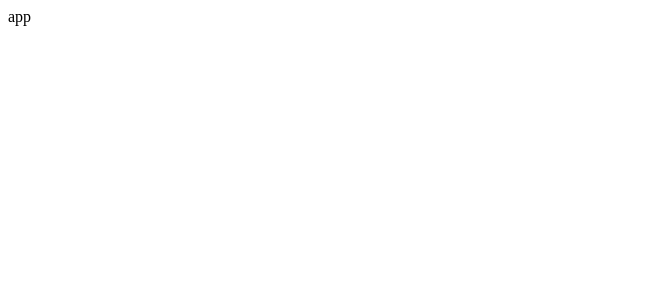
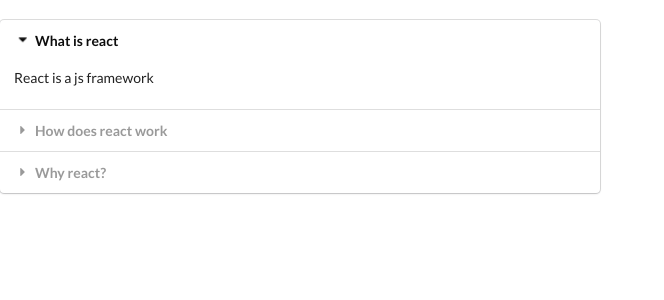
Before and after one commit to hamzaeldemery/Wiki-search-and-Translate, a React (Create React App) app: page / in a window 1280 px wide. Shown: the top 300 px of the page, without its empty margins (0-664 px from the left). Built offline with nearby package versions, Linux system fonts and the light colour scheme.

Commit message:
added dropdown list using hooks

```diff
--- a/package.json
+++ b/package.json
@@ -6,6 +6,7 @@
     "@testing-library/jest-dom": "^5.13.0",
     "@testing-library/react": "^11.2.7",
     "@testing-library/user-event": "^12.8.3",
+    "axios": "^0.21.1",
     "react": "^17.0.2",
     "react-dom": "^17.0.2",
     "react-scripts": "4.0.3",
--- a/public/index.html
+++ b/public/index.html
@@ -4,6 +4,11 @@
         <meta charset="utf-8" />
         <link rel="icon" href="%PUBLIC_URL%/favicon.ico" />
         <meta name="viewport" content="width=device-width, initial-scale=1" />
+        <link
+            rel="stylesheet"
+            href="https://cdnjs.cloudflare.com/ajax/libs/semantic-ui/2.4.1/semantic.min.css"
+        />
+
         <meta name="theme-color" content="#000000" />
         <meta
             name="description"
@@ -38,6 +43,5 @@
 
       To begin the development, run `npm start` or `yarn start`.
       To create a production bundle, use `npm run build` or `yarn build`.
-    -->
-  </body>
+    --></body>
 </html>
--- a/src/App.js
+++ /dev/null
@@ -1,6 +0,0 @@
-import React from "react";
-export class App extends React.Component {
-    render() {
-        return <div className="App">app</div>;
-    }
-}
--- /dev/null
+++ b/src/components/Accordion.js
@@ -0,0 +1,26 @@
+import React, { useState } from "react";
+
+export const Accordion = ({ list }) => {
+    const [activeIndex, setActiveIndex] = useState(0);
+    let renderedList = list.map((item, idx) => {
+        const active = idx === activeIndex ? "active" : "";
+        return (
+            <React.Fragment key={item.title}>
+                <div
+                    className={`title ${active}`}
+                    onClick={() => {
+                        setActiveIndex(idx);
+                    }}
+                >
+                    <i className="dropdown icon"></i>
+                    {item.title}
+                </div>
+                <div className={`content ${active}`}>
+                    <p>{item.content}</p>
+                </div>
+            </React.Fragment>
+        );
+    });
+
+    return <div className="ui styled accordion">{renderedList}</div>;
+};
--- /dev/null
+++ b/src/components/App.js
@@ -0,0 +1,26 @@
+import React from "react";
+import { Accordion } from "./Accordion";
+
+const list = [
+    {
+        title: "What is react",
+        content: "React is a js framework",
+    },
+    {
+        title: "How does react work",
+        content: "React works using compontents",
+    },
+    {
+        title: "Why react?",
+        content: "React is my favourite",
+    },
+];
+
+export const App = () => {
+    return (
+        <div className="App">
+            <br />
+            <Accordion list={list} />
+        </div>
+    );
+};
--- a/src/index.js
+++ b/src/index.js
@@ -1,5 +1,5 @@
 import React from "react";
 import ReactDOM from "react-dom";
-import { App } from "./App";
+import { App } from "./components/App";
 
 ReactDOM.render(<App />, document.querySelector("#root"));
```
Also changed, not shown: src/apis/Wikipedia.js (added, +12 -0 lines), 1 other file (tests, documents, lock files or other folders). Lines whose indentation alone changed are shown as unchanged.
